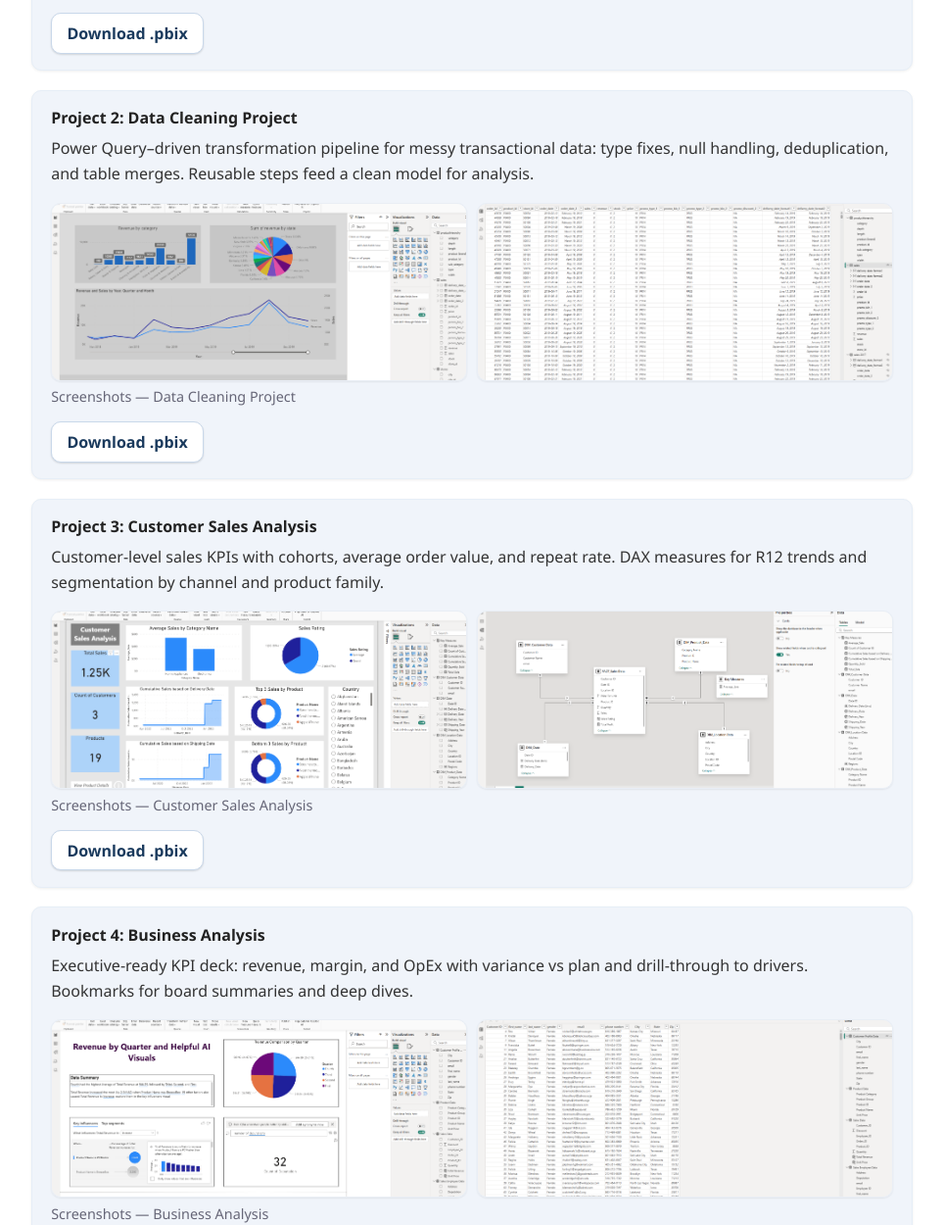
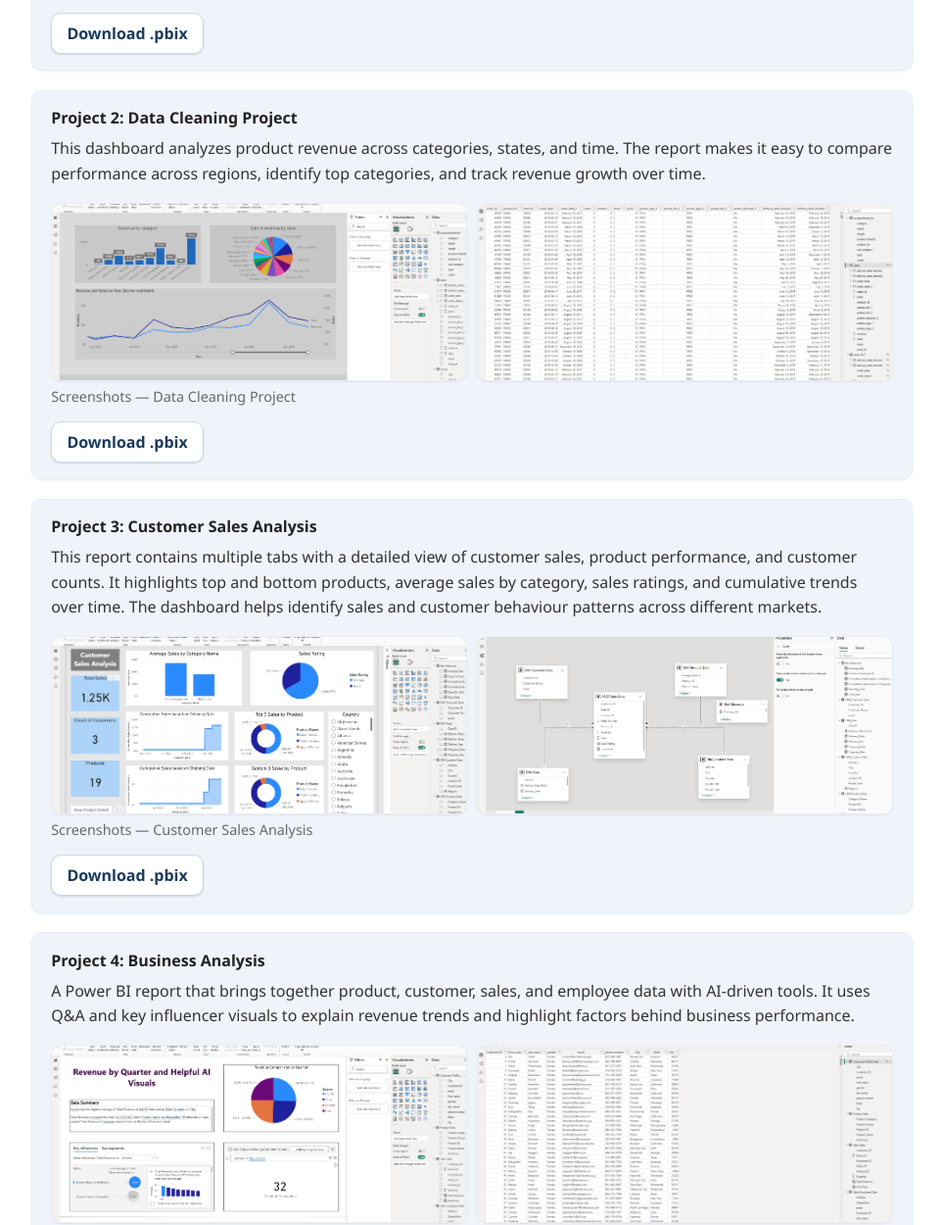
Before and after one commit to sgarnierl99/sebastian.garnier, a plain HTML site: page projects.html in a window 1280 px wide. Shown: the part 1259-2509 px from the top of the page at 98% size, without its empty margins (158-1121 px from the left). Drawn offline with Linux system fonts and the light colour scheme.

Commit message:
Update projects.html

```diff
--- a/projects.html
+++ b/projects.html
@@ -78,8 +78,8 @@
         <li class="project-item">
           <h4>Project 2: Data Cleaning Project</h4>
           <p class="desc">
-            Power Query–driven transformation pipeline for messy transactional data: type fixes, null handling,
-            deduplication, and table merges. Reusable steps feed a clean model for analysis.
+            This dashboard analyzes product revenue across categories, states, and time.
+            The report makes it easy to compare performance across regions, identify top categories, and track revenue growth over time.
           </p>
           <figure class="screenshot">
             <div class="thumbs">
@@ -101,8 +101,9 @@
         <li class="project-item">
           <h4>Project 3: Customer Sales Analysis</h4>
           <p class="desc">
-            Customer-level sales KPIs with cohorts, average order value, and repeat rate.
-            DAX measures for R12 trends and segmentation by channel and product family.
+            This report contains multiple tabs with a detailed view of customer sales, product performance, and customer counts.
+            It highlights top and bottom products, average sales by category, sales ratings, and cumulative trends over time.
+            The dashboard helps identify sales and customer behaviour patterns across different markets.
           </p>
           <figure class="screenshot">
             <div class="thumbs">
@@ -124,8 +125,8 @@
         <li class="project-item">
           <h4>Project 4: Business Analysis</h4>
           <p class="desc">
-            Executive-ready KPI deck: revenue, margin, and OpEx with variance vs plan and drill-through to drivers.
-            Bookmarks for board summaries and deep dives.
+            A Power BI report that brings together product, customer, sales, and employee data with AI-driven tools.
+            It uses Q&A and key influencer visuals to explain revenue trends and highlight factors behind business performance.
           </p>
           <figure class="screenshot">
             <div class="thumbs">
```
